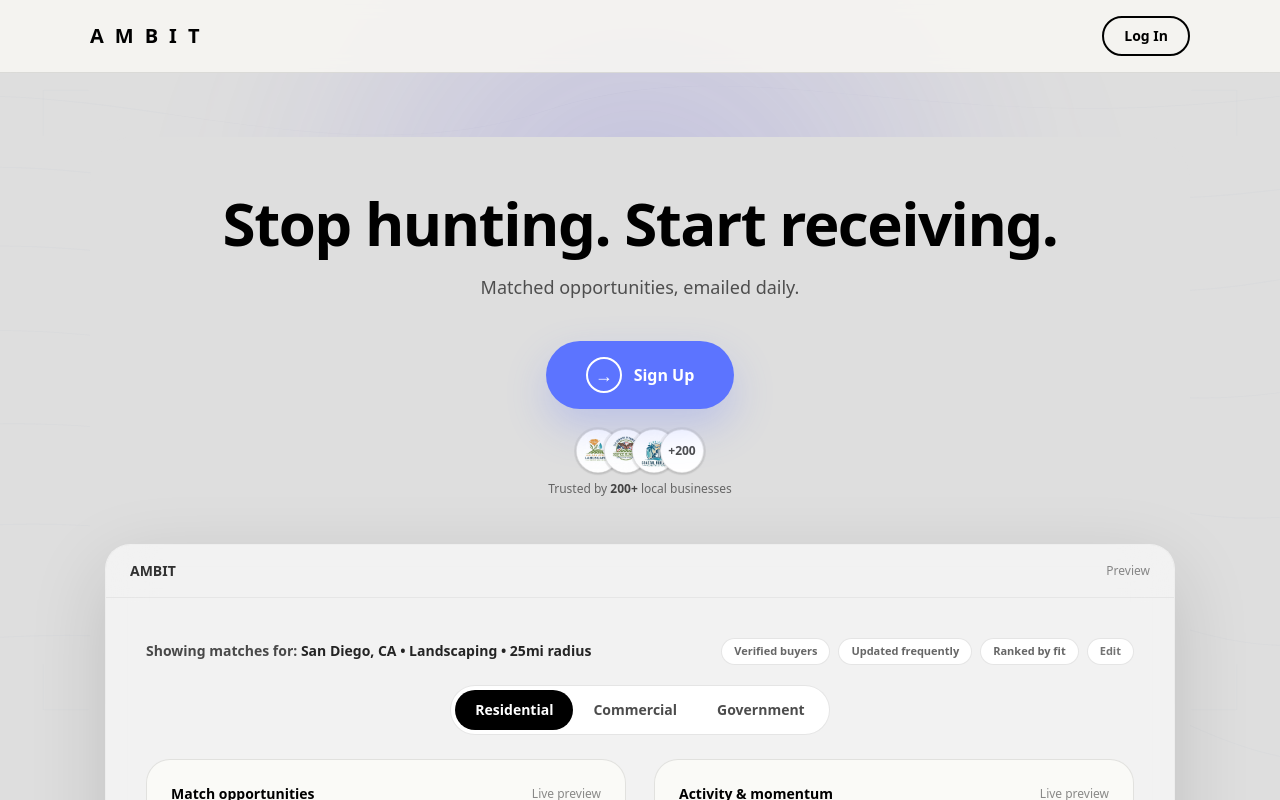
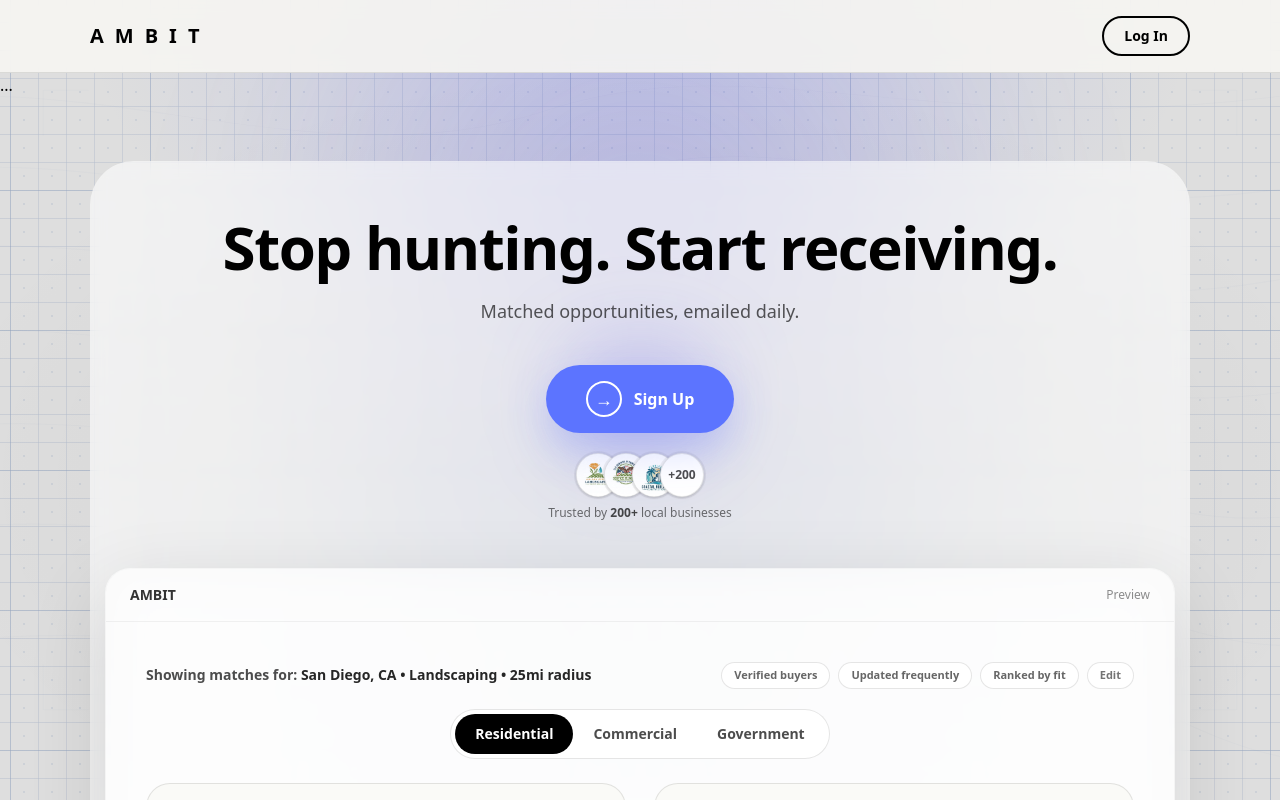
Before and after one commit to seansevrix/ambit, a Next.js app: page / in a window 1280 px wide. Shown: the top 800 px of the page. Built offline with nearby package versions, Linux system fonts and the light colour scheme.

Commit message:
Fix landing page background layering for grid

```diff
--- a/app/page.tsx
+++ b/app/page.tsx
@@ -635,19 +635,28 @@ export default function HomePage() {
   const heroSubtitle = useMemo(() => marketSub(market), [market]);
 
   return (
-    <div className="relative min-h-screen overflow-hidden text-black">
-      {/* Base background */}
-      <div className="pointer-events-none fixed inset-0 -z-50 bg-[#DEDEDE]" />
-      {/* NEW: Topo/Blueprint + Soft Radial Depth (no motion) */}
-      <div className="pointer-events-none fixed inset-0 -z-40">
-        <LandingBackground />
-      </div>
+  <div className="relative min-h-screen overflow-hidden text-black">
+    {/* Landing background should sit BEHIND the site-wide grid */}
+    <div className="pointer-events-none fixed inset-0 -z-[70]">
+      <LandingBackground />
+    </div>
+
+    <SignupModal
+      open={modalOpen}
+      onClose={() => setModalOpen(false)}
+      kind={modalKind}
+      market={market}
+    />
+
+    {/* HERO */}
+    ...
+
 
       <SignupModal open={modalOpen} onClose={() => setModalOpen(false)} kind={modalKind} market={market} />
 
       {/* HERO */}
       <section className={`${CONTAINER} pt-16 pb-16`}>
-        <div className="rounded-[44px] bg-[#DEDEDE] px-8 py-14 sm:px-14">
+        <div className="rounded-[44px] bg-white/60 backdrop-blur px-8 py-14 sm:px-14">
           <div className="text-center">
             <h1 className="text-5xl font-black tracking-tight sm:text-6xl sm:whitespace-nowrap">
               Stop hunting. Start receiving.
```
